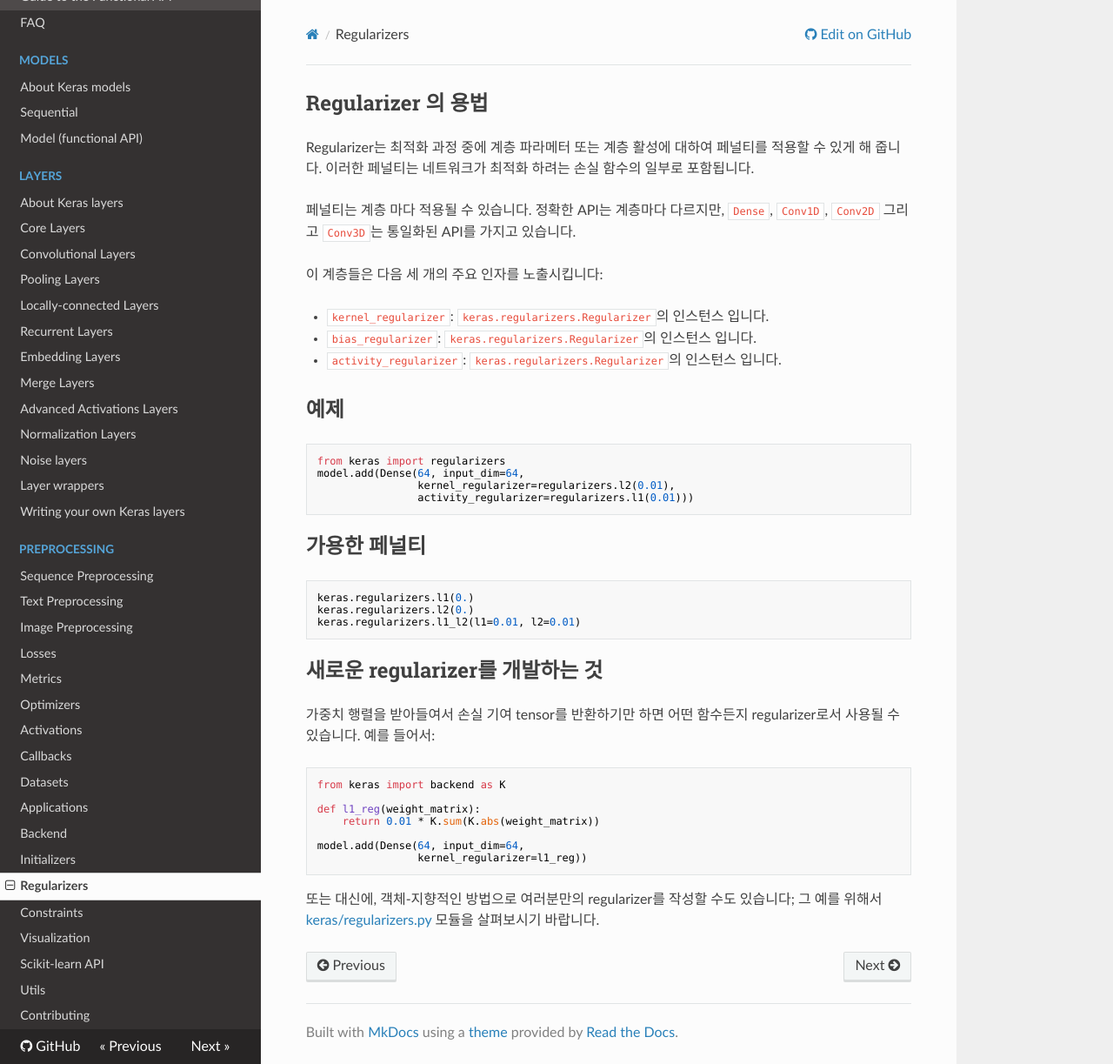
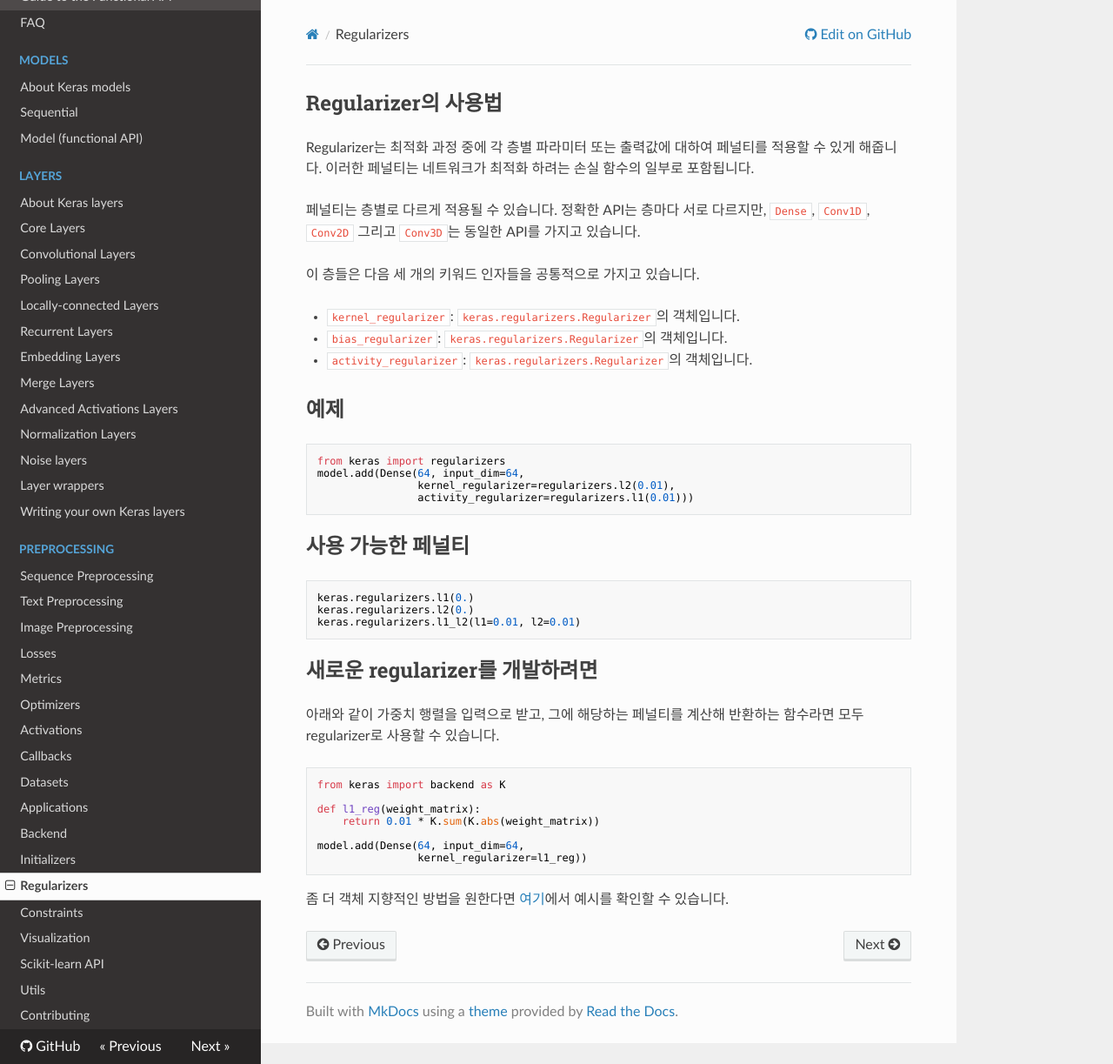
Before and after one commit to keras-team/keras-docs-ko, an MkDocs documentation site: the page built from sources/regularizers.md, in a window 1280 px wide and 1223 px high. Shown: the whole window at 87% size. Built offline with MkDocs 1.6.1, drawn with Linux system fonts in a browser that asks for light colours; nearby versions of some CDN libraries.

Commit message:
Update regularizers.md

````diff
--- a/sources/regularizers.md
+++ b/sources/regularizers.md
@@ -1,14 +1,14 @@
-## Regularizer 의 용법
+## Regularizer의 사용법
 
-Regularizer는 최적화 과정 중에 계층 파라메터 또는 계층 활성에 대하여 페널티를 적용할 수 있게 해 줍니다. 이러한 페널티는 네트워크가 최적화 하려는 손실 함수의 일부로 포함됩니다.
+Regularizer는 최적화 과정 중에 각 층별 파라미터 또는 출력값에 대하여 페널티를 적용할 수 있게 해줍니다. 이러한 페널티는 네트워크가 최적화 하려는 손실 함수의 일부로 포함됩니다.
 
-페널티는 계층 마다 적용될 수 있습니다. 정확한 API는 계층마다 다르지만, `Dense`, `Conv1D`, `Conv2D` 그리고 `Conv3D`는 통일화된 API를 가지고 있습니다.
+페널티는 층별로 다르게 적용될 수 있습니다. 정확한 API는 층마다 서로 다르지만, `Dense`, `Conv1D`, `Conv2D` 그리고 `Conv3D`는 동일한 API를 가지고 있습니다.
 
-이 계층들은 다음 세 개의 주요 인자를 노출시킵니다:
+이 층들은 다음 세 개의 키워드 인자들을 공통적으로 가지고 있습니다.
 
-- `kernel_regularizer`: `keras.regularizers.Regularizer`의 인스턴스 입니다.
-- `bias_regularizer`: `keras.regularizers.Regularizer`의 인스턴스 입니다.
-- `activity_regularizer`: `keras.regularizers.Regularizer`의 인스턴스 입니다.
+- `kernel_regularizer`: `keras.regularizers.Regularizer`의 객체입니다.
+- `bias_regularizer`: `keras.regularizers.Regularizer`의 객체입니다.
+- `activity_regularizer`: `keras.regularizers.Regularizer`의 객체입니다.
 
 
 ## 예제
@@ -20,7 +20,7 @@ model.add(Dense(64, input_dim=64,
                 activity_regularizer=regularizers.l1(0.01)))
 ```
 
-## 가용한 페널티
+## 사용 가능한 페널티
 
 ```python
 keras.regularizers.l1(0.)
@@ -28,9 +28,9 @@ keras.regularizers.l2(0.)
 keras.regularizers.l1_l2(l1=0.01, l2=0.01)
 ```
 
-## 새로운 regularizer를 개발하는 것
+## 새로운 regularizer를 개발하려면
 
-가중치 행렬을 받아들여서 손실 기여 tensor를 반환하기만 하면 어떤 함수든지 regularizer로서 사용될 수 있습니다. 예를 들어서:
+아래와 같이 가중치 행렬을 입력으로 받고, 그에 해당하는 페널티를 계산해 반환하는 함수라면 모두 regularizer로 사용할 수 있습니다.
 
 ```python
 from keras import backend as K
@@ -42,5 +42,4 @@ model.add(Dense(64, input_dim=64,
                 kernel_regularizer=l1_reg))
 ```
 
-또는 대신에, 객체-지향적인 방법으로 여러분만의 regularizer를 작성할 수도 있습니다;
-그 예를 위해서 [keras/regularizers.py](https://github.com/keras-team/keras/blob/master/keras/regularizers.py) 모듈을 살펴보시기 바랍니다.
+좀 더 객체 지향적인 방법을 원한다면 [여기](https://github.com/keras-team/keras/blob/master/keras/regularizers.py)에서 예시를 확인할 수 있습니다.
````
